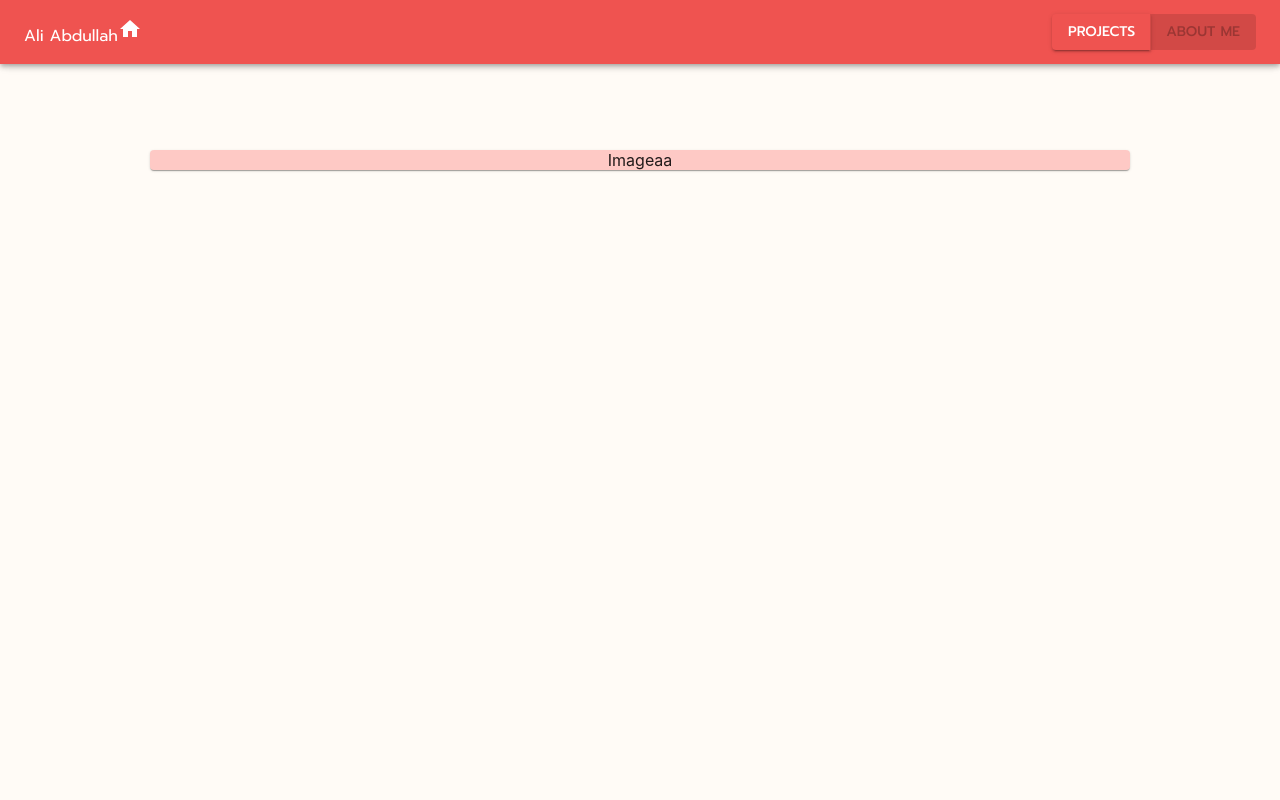
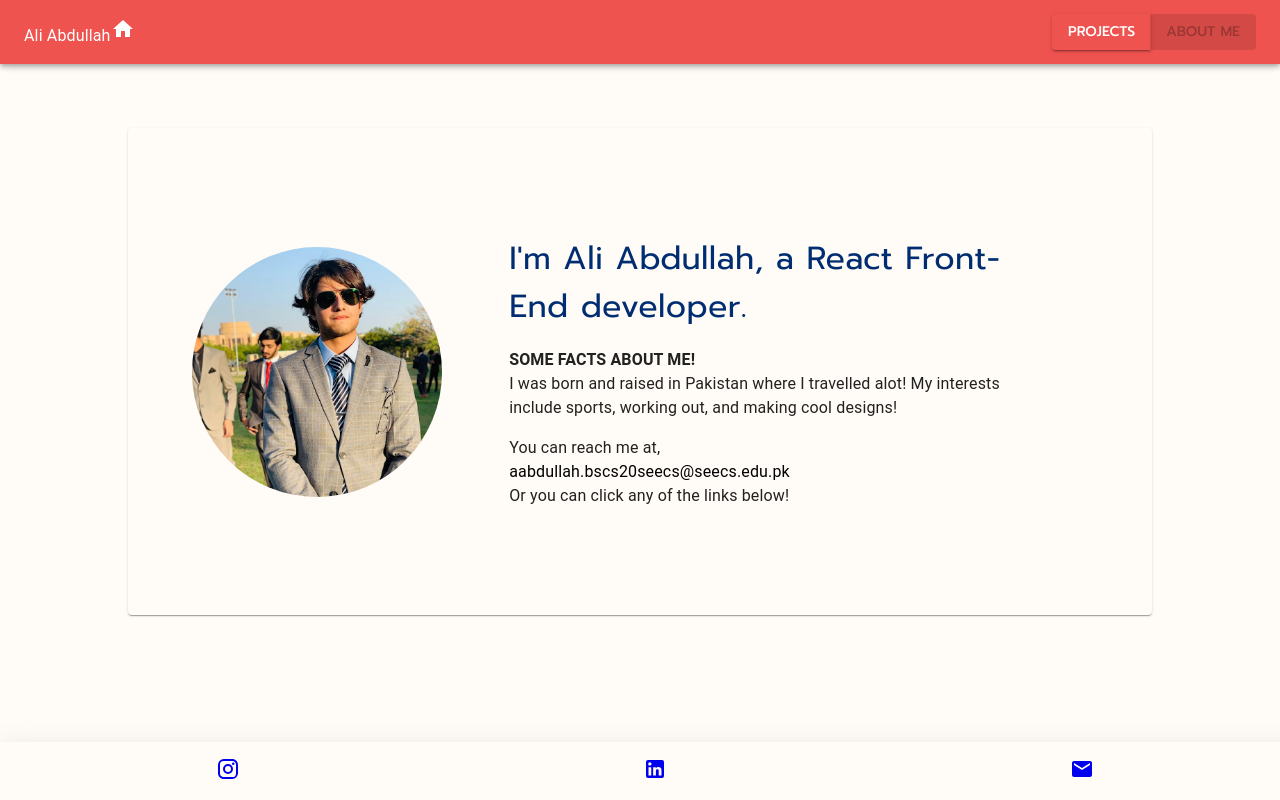
Before and after one commit to compile-run-Ali/My-Portfolio, a React (Create React App) app in the folder portfolio/: page /aboutme in a window 1280 px wide. Built offline with nearby package versions, Linux system fonts and the light colour scheme; a web font is replaced by a local one.

Commit message:
about me page, splitting into components

```diff
--- a/portfolio/src/App.js
+++ b/portfolio/src/App.js
@@ -39,12 +39,15 @@ const useStyles = makeStyles((theme) => {
     },
     aboutCont:{
       display: "flex",
-      justifyContent: "center",
+      justifyContent: "space-between",
       alignItems: "center",
-      margin:"150px",
-      background: 'rgba(250,0,0,0.2)',
+      margin:"10%",
+      padding:"5%",
+      background: 'transparent',
       [theme.breakpoints.down('sm')]:{
         flexDirection:"Column",
+        margin:"20%",
+
       },
 
     },
--- /dev/null
+++ b/portfolio/src/components/AboutCard.jsx
@@ -0,0 +1,66 @@
+import React from 'react'
+import Container from "@material-ui/core/Container";
+import Typography from "@material-ui/core/Typography";
+import image from "../me.jpg";
+import { CardMedia } from "@material-ui/core";
+import Card from "@material-ui/core/Card";
+import {makeStyles} from "@material-ui/core";
+
+
+const useStyles = makeStyles((theme) => {
+    return {
+      image: {
+        borderRadius: "50%",
+        width: "250px",
+        [theme.breakpoints.down("sm")]: {
+          width: "150px",
+        },
+      },
+      text: {
+        fontFamily: "prompt",
+        fontSize: "2em",
+        color: "#002d72",
+        margin: "3%",
+      },
+      link: {
+        textDecoration: "none",
+        color: "black",
+        "&:hover": {
+          textDecoration: "underline",
+        },
+      },
+      root: {
+        margin: "3%",
+      },
+    };
+  });
+
+export default function AboutCard(props) {
+    const classes=useStyles()
+  return (
+    <Card className={props.classes.aboutCont}>
+    <CardMedia component="img" image={image} className={classes.image} />
+    <Container className={classes.root}>
+      <Typography className={classes.text}>
+        I'm Ali Abdullah, a React Front-End developer.
+      </Typography>
+      <Typography className={classes.root}>
+        <b>SOME FACTS ABOUT ME!</b>
+        <br></br>I was born and raised in Pakistan where I travelled alot!
+        My interests include sports, working out, and making cool designs!
+      </Typography>
+      <Typography className={classes.root}>
+        You can reach me at,<br></br>
+        <a
+          className={classes.link}
+          href="mailto:aabdullah.bscs20seecs@seecs.edu.pk"
+        >
+          aabdullah.bscs20seecs@seecs.edu.pk
+        </a>
+        <br></br>
+        Or you can click any of the links below!
+      </Typography>
+    </Container>
+  </Card>
+  )
+}
--- /dev/null
+++ b/portfolio/src/components/Footer.jsx
@@ -0,0 +1,37 @@
+import React from "react";
+import { makeStyles } from "@material-ui/core";
+import InstagramIcon from "@material-ui/icons/Instagram";
+import LinkedInIcon from "@material-ui/icons/LinkedIn";
+import EmailIcon from "@material-ui/icons/Email";
+
+const useStyles = makeStyles((theme) => {
+    return {
+      footer:{
+        display:"flex",
+        justifyContent:"space-around",
+        position:"fixed",
+        bottom:0,
+        padding:"15px",
+        boxShadow: "rgba(100, 100, 111, 0.2) 0px 7px 29px 0px",
+        width:"100vw",
+        background:"#FFFBF6"
+      }
+    };
+  });
+
+export default function Footer() {
+    const classes=useStyles()
+  return (
+    <footer className={classes.footer}>
+      <a href="https://www.instagram.com/__ali._.a/">
+        <InstagramIcon />
+      </a>
+      <a href="https://www.linkedin.com/in/ali-abdullah-8bab4b1b9/">
+        <LinkedInIcon />
+      </a>
+      <a href="mailto:aabdullah.bscs20seecs@seecs.edu.pk">
+        <EmailIcon />
+      </a>
+    </footer>
+  );
+}
--- a/portfolio/src/components/Overlay.jsx
+++ b/portfolio/src/components/Overlay.jsx
@@ -3,7 +3,6 @@ import { Container } from "@material-ui/core";
 import Typography from "@material-ui/core/Typography";
 import Grid from "@material-ui/core/Grid";
 import { makeStyles } from "@material-ui/core";
-import Divider from "@material-ui/core/Divider";
 
 const useStyles = makeStyles((theme) => {
     return {
--- a/portfolio/src/pages/About.jsx
+++ b/portfolio/src/pages/About.jsx
@@ -1,19 +1,16 @@
-import React from 'react'
-import Header from '../components/Header'
-import { Paper } from '@material-ui/core'
-import Container from '@material-ui/core/Container'
+import React from "react";
+import Header from "../components/Header";
+import Footer from "../components/Footer";
+import AboutCard from "../components/AboutCard";
+
+
 
 export default function About(props) {
   return (
     <div>
-        <Header page="about" theme={props.theme}/>
-        <Paper className={props.classes.aboutCont}>
-            Image
-            <div>
-                aa
-            </div>
-        </Paper>
-
-        </div>
-  )
+      <Header page="about" theme={props.theme} />
+      <AboutCard classes={props.classes} />
+      <Footer />
+    </div>
+  );
 }
```
